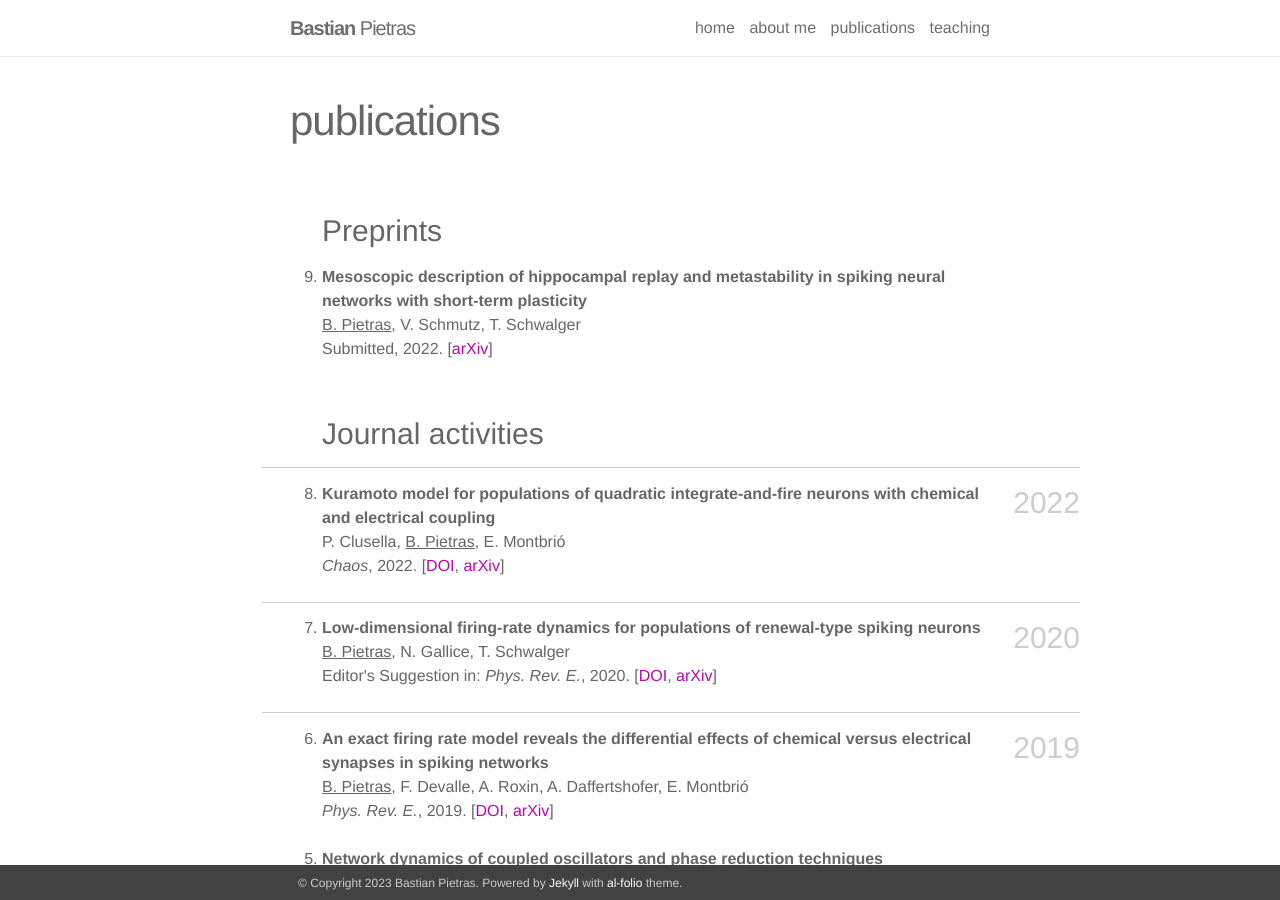
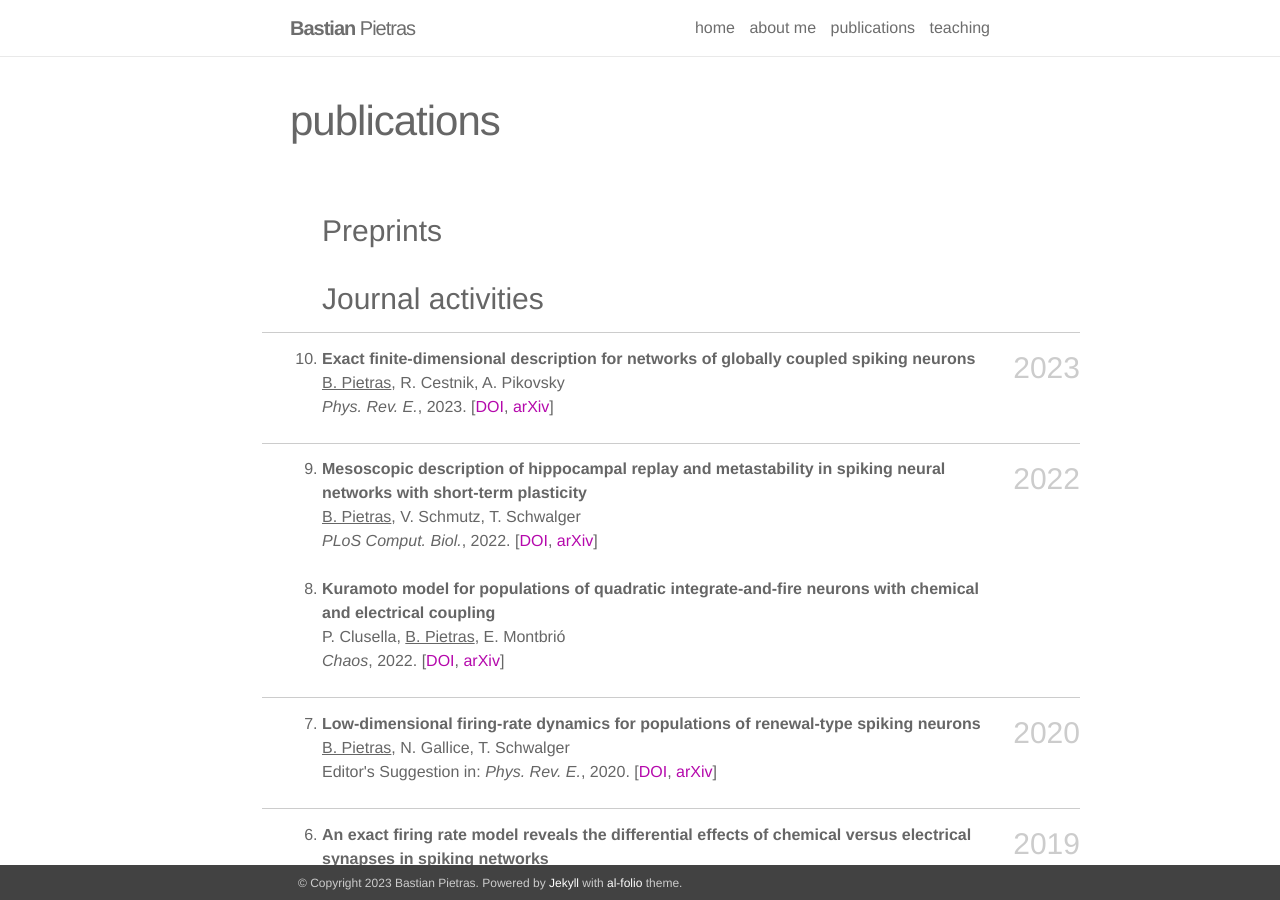
Before and after one commit to BastianPietras/bastianpietras.github.io, a Jekyll site: the page built from _pages/publications.md, in a window 1280 px wide and 900 px high. Built offline with Jekyll 4.4.1, drawn with Linux system fonts in a browser that asks for light colours.

Commit message:
Update publications.md

```diff
--- a/_pages/publications.md
+++ b/_pages/publications.md
@@ -9,13 +9,21 @@ title: publications
 
   <h3>Preprints</h3>
 
-  <li> <strong>Mesoscopic description of hippocampal replay and metastability in spiking neural networks with short-term plasticity</strong><br/>
-      <ins>B. Pietras</ins>, V. Schmutz, T. Schwalger<br/>
-      Submitted, 2022. [<a href="https://arxiv.org/abs/2204.01675" target="_self">arXiv</a>]</li><br/>
 
   <h3>Journal activities</h3>
 
+  <h3 class="year">2023</h3>
+
+  <li> <strong>Exact finite-dimensional description for networks of globally coupled spiking neurons</strong><br/>
+      <ins>B. Pietras</ins>, R. Cestnik, A. Pikovsky<br/>
+      <em>Phys. Rev. E.</em>, 2023. [<a href="https://doi.org/10.1103/PhysRevE.107.024315" target="_self">DOI</a>, <a href="https://doi.org/10.48550/arXiv.2209.00922" target="_self">arXiv</a>]</li><br/>
+
   <h3 class="year">2022</h3>
+
+  <li> <strong>Mesoscopic description of hippocampal replay and metastability in spiking neural networks with short-term plasticity</strong><br/>
+      <ins>B. Pietras</ins>, V. Schmutz, T. Schwalger<br/>
+      <em>PLoS Comput. Biol.</em>, 2022. [<a href="https://doi.org/10.1371/journal.pcbi.1010809" target="_self">DOI</a>, <a href="https://arxiv.org/abs/2204.01675" target="_self">arXiv</a>]</li><br/>
+
   <li> <strong>Kuramoto model for populations of quadratic integrate-and-fire neurons with chemical and electrical coupling</strong><br/>
       P. Clusella, <ins>B. Pietras</ins>, E. Montbri&oacute;<br/>
       <em>Chaos</em>, 2022. [<a href="https://aip.scitation.org/doi/full/10.1063/5.0075285" target="_self">DOI</a>, <a href="https://arxiv.org/abs/2110.07665" target="_self">arXiv</a>]</li><br/>
```
